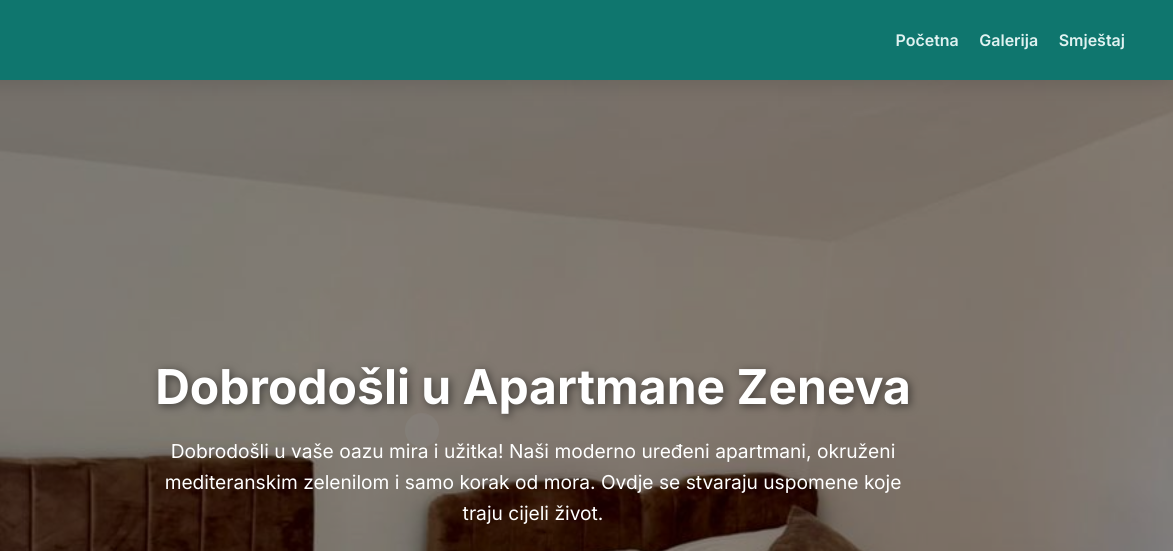
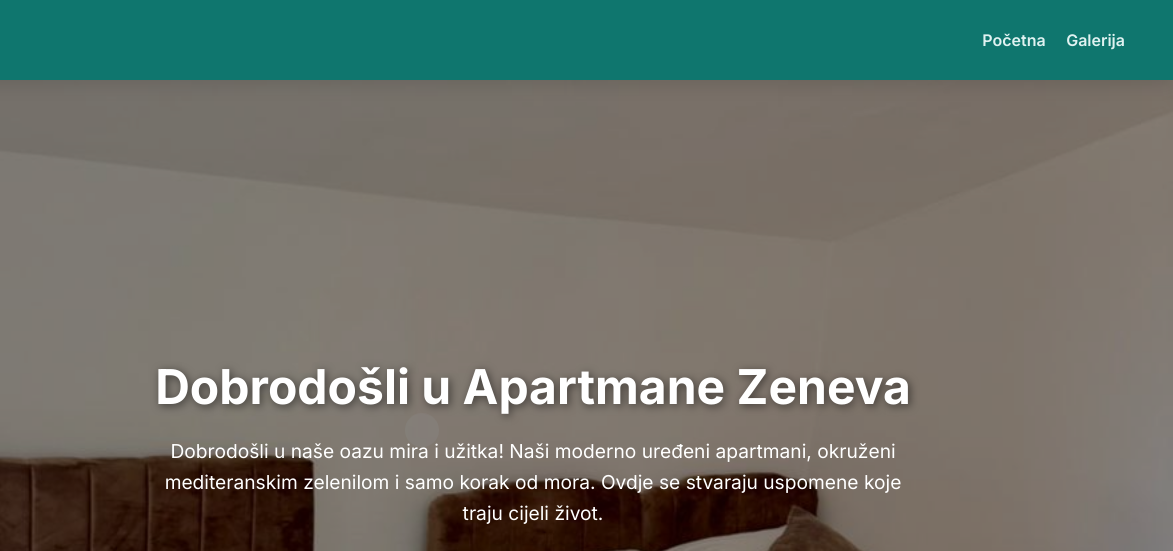
Before and after one commit to admin3012/apartmani-zeneva, a plain HTML site: page index.html in a window 1280 px wide. Shown: the top 551 px of the page, 107-1280 px from the left. Drawn offline with Linux system fonts and the light colour scheme.

Commit message:
Update index.html

```diff
--- a/index.html
+++ b/index.html
@@ -25,7 +25,7 @@
   <nav class="desktop-nav">
     <a href="#pocetna">Početna</a>
     <a href="galerija.html">Galerija</a>
-    <a href="#smjestaj">Smještaj</a>
+
 
   </nav>
   <button class="hamburger" id="hamburger" aria-label="Otvori navigaciju" aria-expanded="false">
@@ -36,14 +36,14 @@
 <div id="mobileNav" class="mobile-nav">
   <a href="#pocetna">Početna</a>
   <a href="galerija.html">Galerija</a>
-  <a href="#smjestaj">Smještaj</a>
+
 </div>
 
 <section class="hero-intro" id="pocetna">
   <div class="hero-content">
     <h1>Dobrodošli u Apartmane Zeneva</h1>
 <p>
-  Dobrodošli u vaše oazu mira i užitka! Naši moderno uređeni apartmani, okruženi mediteranskim zelenilom i samo korak od mora. Ovdje se stvaraju uspomene koje traju cijeli život.
+  Dobrodošli u naše oazu mira i užitka! Naši moderno uređeni apartmani, okruženi mediteranskim zelenilom i samo korak od mora. Ovdje se stvaraju uspomene koje traju cijeli život.
 </p>    <a href="galerija.html" class="hero-btn">Pogledajte galeriju...</a>
   </div>
 </section>
```
